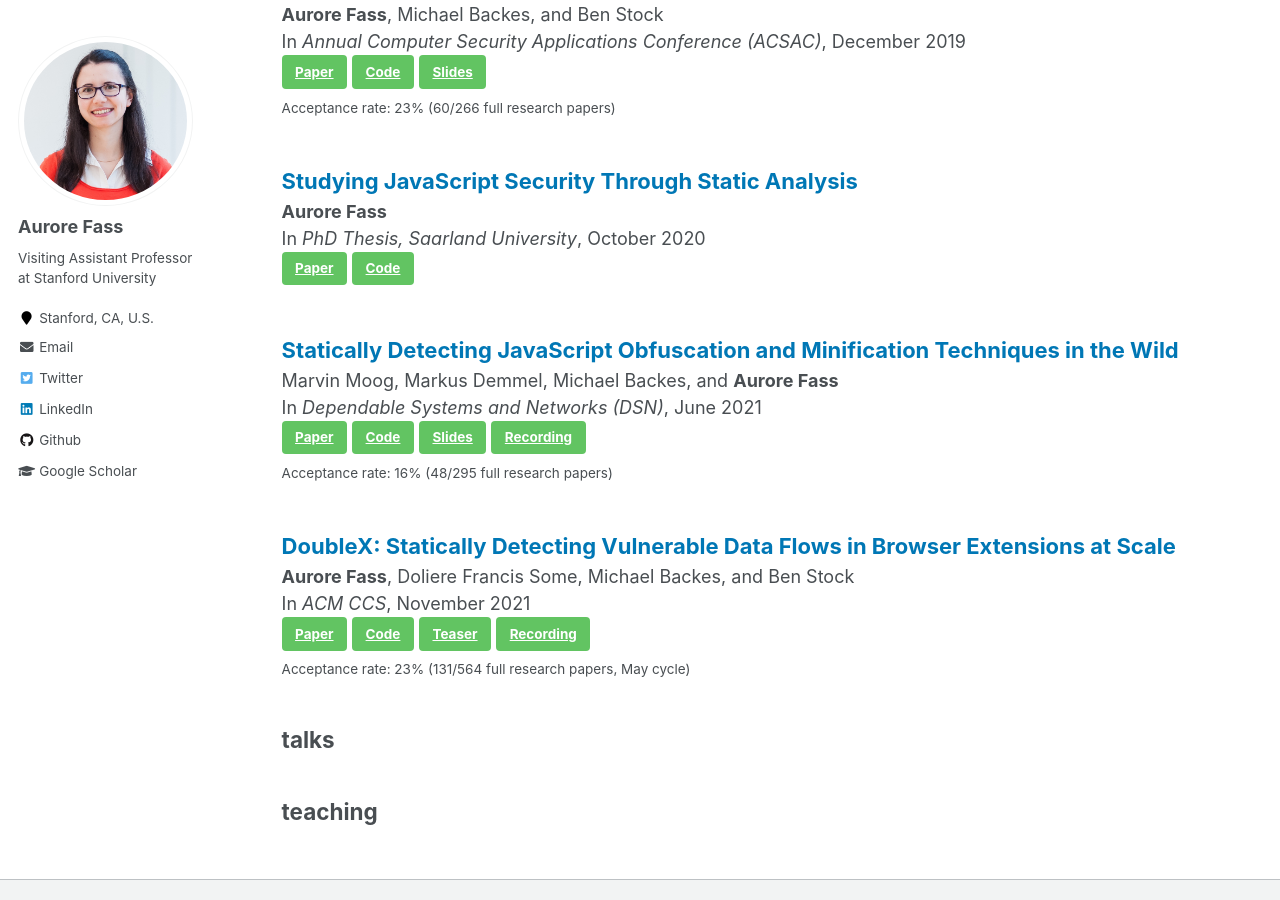
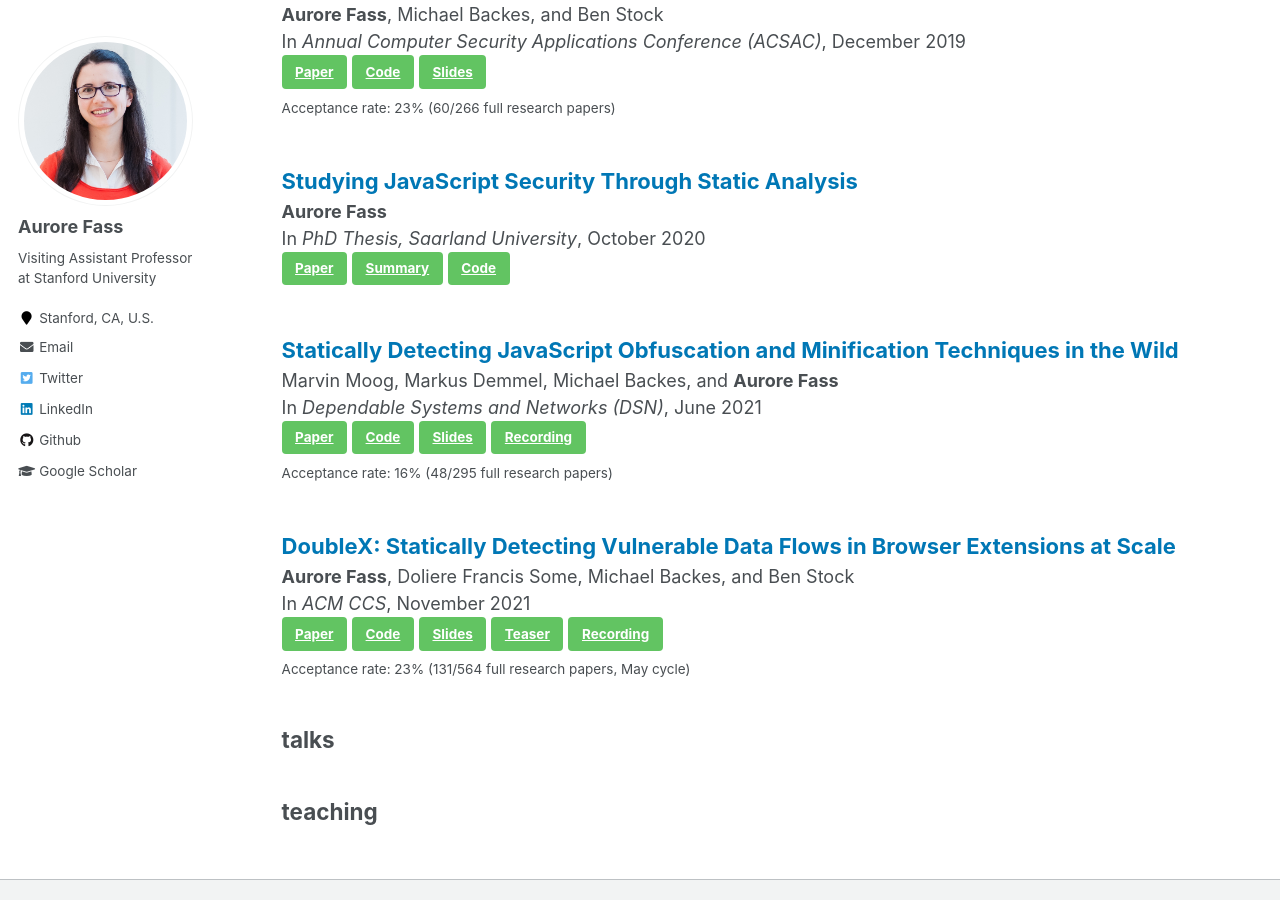
Before and after one commit to Aurore54F/aurore54f.github.io, a Jekyll site: the page built from _pages/sitemap.md, in a window 1280 px wide and 900 px high, scrolled down 1119 px. Built offline with Jekyll 4.4.1, drawn with Linux system fonts in a browser that asks for light colours.

Commit message:
Added DoubleX slides + thesis summary

```diff
--- a/_includes/archive-single.html
+++ b/_includes/archive-single.html
@@ -47,6 +47,9 @@
            {% if post.paperurl %}
           <br><a href="{{ post.paperurl }}" target="_blank" class="btn btn--success" role="button">Paper</a>
           {% endif %}
+           {% if post.papersummary %}
+          <a href="{{ post.papersummary }}" target="_blank" class="btn btn--success" role="button">Summary</a>
+          {% endif %}
           {% if post.code %}
             <a href="{{ post.code }}" target="_blank" class="btn btn--success" role="button">Code</a>
           {% endif %}
```
Also changed, not shown: _publications/2020_fass_thesis.md (+1 -0 lines), _publications/2021_fass_doublex.md (+1 -0 lines), 2 other files.
